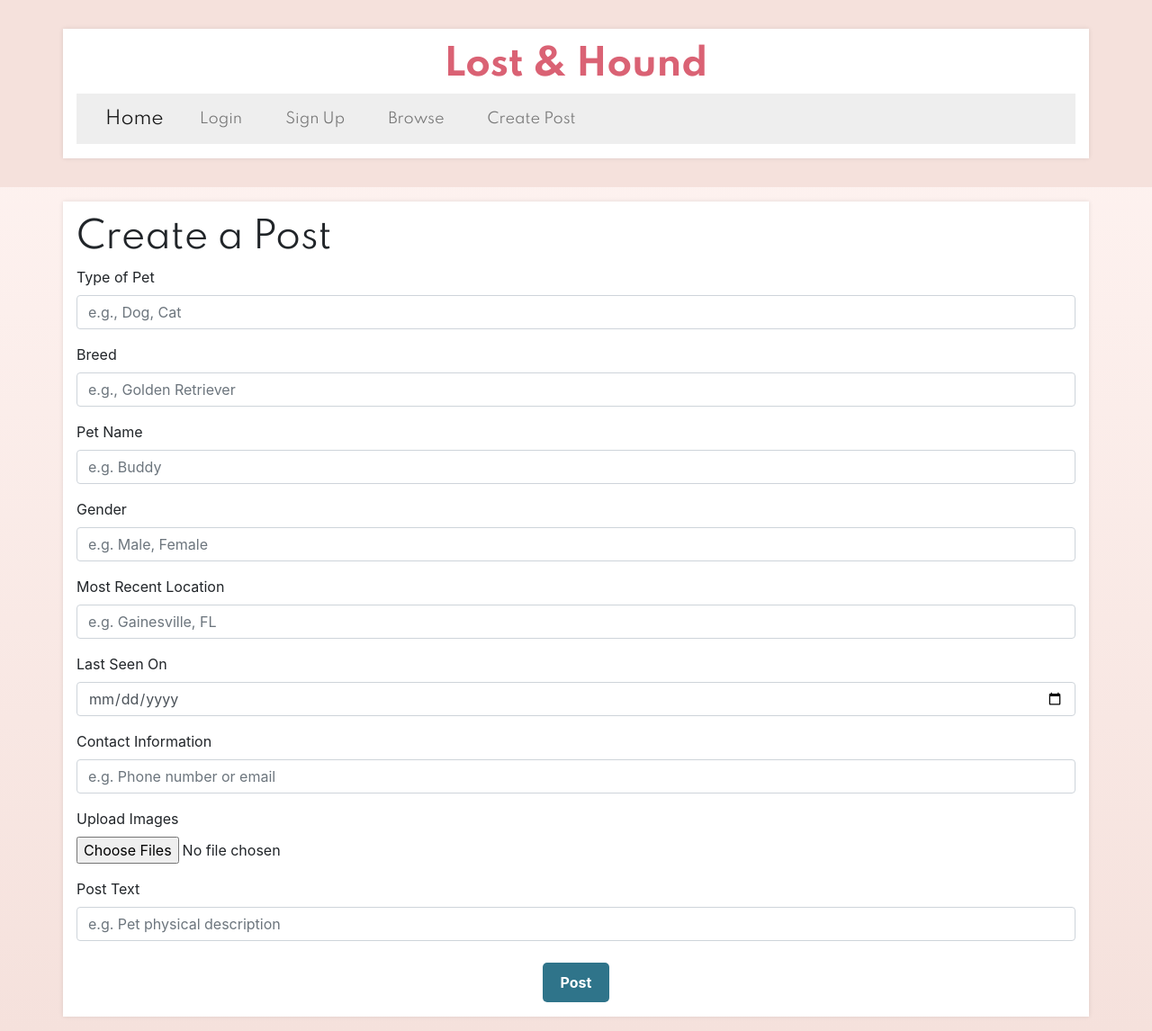
After one commit to josephckarch/LostAndHound, a PHP site: page /create-post.php in a window 1280 px wide. The commit adds this page. Shown: the whole page at 90% size. Run offline with PHP 8.4, Linux system fonts and the light colour scheme.

Commit message:
redid navigation using the header bar

```diff
--- /dev/null
+++ b/public/create-post.php
@@ -0,0 +1,82 @@
+<!DOCTYPE html>
+<html lang="en">
+<head>
+    <meta charset="UTF-8">
+    <meta name="viewport" content="width=device-width, initial-scale=1.0">
+    <title>Lost & Hound - Home</title>
+    <link rel="stylesheet" href="/css/styles.css">
+    <script src="https://code.jquery.com/jquery-3.6.0.min.js"></script>
+    <script src="/js/scripts.js"></script>
+    <link href="https://fonts.googleapis.com/css2?family=Spartan:wght@400;700&display=swap" rel="stylesheet">
+    <script src="https://stackpath.bootstrapcdn.com/bootstrap/4.5.2/js/bootstrap.bundle.min.js"></script>
+    <link rel="stylesheet" href="https://stackpath.bootstrapcdn.com/bootstrap/4.5.2/css/bootstrap.min.css">
+</head>
+
+
+<body>
+    <?php include '../src/views/layout/header.php'; ?>
+
+    <div class="container whole-input">
+        <h1 style="font-family: 'Spartan', sans-serif;">Create a Post</h1>
+
+        <form action="/submit-post.php" method="POST" enctype="multipart/form-data">
+        <div class="left-input">
+            <div class="form-group">
+                <label for="petType">Type of Pet</label>
+                <input type="text" class="form-control" id="petType" name="petType" placeholder="e.g., Dog, Cat" required>
+            </div>
+
+            <div class="form-group">
+                <label for="breed">Breed</label>
+                <input type="text" class="form-control" id="breed" name="breed" placeholder="e.g., Golden Retriever" required>
+            </div>
+
+            <div class="form-group">
+                <label for="petName">Pet Name</label>
+                <input type="text" class="form-control" id="petName" name="petName" placeholder="e.g. Buddy" required>
+            </div>
+
+            <div class="form-group">
+                <label for="gender">Gender</label>
+                <input type="text" class="form-control" id="gender" name="gender" placeholder="e.g. Male, Female" required>
+            </div>
+
+            <div class="form-group">
+                <label for="location">Most Recent Location</label>
+                <input type="text" class="form-control" id="location" name="location" placeholder="e.g. Gainesville, FL" required>
+            </div>
+
+            <div class="form-group">
+                <label for="lastSeen">Last Seen On</label>
+                <input type="date" class="form-control" id="lastSeen" name="lastSeen" required>
+            </div>
+
+            <div class="form-group">
+                <label for="contactInfo">Contact Information</label>
+                <input type="text" class="form-control" id="contactInfo" name="contactInfo" placeholder="e.g. Phone number or email" required>
+            </div>
+
+            <div class="form-group">
+                <label for="images">Upload Images</label>
+                <input type="file" class="form-control-file" id="images" name="images[]" multiple>
+            </div>
+        </div>
+        <div class="right-input">
+            <label for="postText">Post Text</label>
+            <input type="text" class="form-control" id="postText" name="postText" placeholder="e.g. Pet physical description" rows="5" required>
+        </div>
+
+        <div class="text-center mt-4">
+            <button type="submit" class="button">Post</button>
+        </div>
+        </form>
+        </div>
+
+
+
+
+    <script>
+
+    </script>
+</body>
+</html>
--- a/public/css/styles.css
+++ b/public/css/styles.css
@@ -1,13 +1,13 @@
 .button {
-    background-color: #2F748A; /* Default background color */
-    color: #FFFFFF; /* Default text color */
-    border: none; /* Remove border */
-    padding: 10px 20px; /* Add padding */
-    font-size: 16px; /* Set font size */
-    font-weight: bold; /* Make text bold */
-    border-radius: 5px; /* Add rounded corners */
-    cursor: pointer; /* Change cursor to pointer */
-    transition: background-color 0.3s ease, color 0.3s ease; /* Smooth transition */
+    background-color: #2F748A;
+    color: #FFFFFF;
+    border: none;
+    padding: 10px 20px;
+    font-size: 16px;
+    font-weight: bold;
+    border-radius: 5px;
+    cursor: pointer;
+    transition: background-color 0.3s ease, color 0.3s ease;
     text-decoration: none;
 }
 
@@ -25,6 +25,7 @@ body {
 	margin: 10px;
     padding: 0;
 }
+
 header {
     background-color: #333; /*TODO: change color*/
     color: white;
@@ -47,16 +48,19 @@ header {
     padding: 1rem;
     border-radius: 5px;
 }
+
 nav {
     background-color: #eee;
     padding: 0.5rem;
     text-align: center;
 }
+
 nav a {
     margin: 0 1rem;
     text-decoration: none;
     color: #333;
 }
+
 .container {
     margin: 1rem auto;
     padding: 1rem;
@@ -64,13 +68,16 @@ nav a {
     width: 80%;
     box-shadow: 0 0 5px rgba(0, 0, 0, 0.1);
 }
+
 .hero {
     text-align: center;
     margin-bottom: 1.5rem;
 }
+
 .actions {
     text-align: center;
 }
+
 .actions a {
     display: inline-block;
     padding: 0.5rem 1rem;
@@ -80,3 +87,12 @@ nav a {
     text-decoration: none;
     border-radius: 5px;
 }
+
+.left-input, .right-input {
+    flex: 1;
+    flex-direction: column;
+}
+
+.whole-input {
+    flex-direction: row;
+}
--- a/src/views/lost-pets-page.php
+++ b/public/lost-pets-page.php
@@ -14,7 +14,7 @@
 
 
 <body>
-    <?php include 'layout/header.php'; ?>
+    <?php include '../src/views/layout/header.php'; ?>
     <?php
     $lostPets = [
         [
--- a/src/views/home.php
+++ b/src/views/home.php
@@ -7,7 +7,7 @@
     <link rel="stylesheet" href="/css/styles.css">
     <script src="https://code.jquery.com/jquery-3.6.0.min.js"></script>
     <script src="/js/scripts.js"></script>
-    <link href="https://fonts.googleapis.com/css2?family=Spartan:wght@400;700&display=swap" rel="stylesheet"> //adds font
+    <link href="https://fonts.googleapis.com/css2?family=Spartan:wght@400;700&display=swap" rel="stylesheet">
     <script src="https://stackpath.bootstrapcdn.com/bootstrap/4.5.2/js/bootstrap.bundle.min.js"></script>
     <link rel="stylesheet" href="https://stackpath.bootstrapcdn.com/bootstrap/4.5.2/css/bootstrap.min.css">
 </head>
--- a/src/views/layout/header.php
+++ b/src/views/layout/header.php
@@ -26,7 +26,13 @@
                             <a class="nav-link" href="/login">Login</a>
                         </li>
                         <li class="nav-item">
-                            <a class="nav-link" href="/create-account">Create Account</a>
+                            <a class="nav-link" href="/sign-up">Sign Up</a>
+                        </li>
+                        <li class="nav-item">
+                            <a class="nav-link" href="/lost-pets-page">Browse</a>
+                        </li>
+                        <li class="nav-item">
+                            <a class="nav-link" href="/create-post">Create Post</a>
                         </li>
                     </ul>
                 </div>
```
Also changed, not shown: public/index.php (+25 -1 lines), src/controllers/PetController.php (+16 -0 lines), src/views/create-post.php (deleted), src/views/login.php (deleted), src/views/sign-up.php (deleted).
